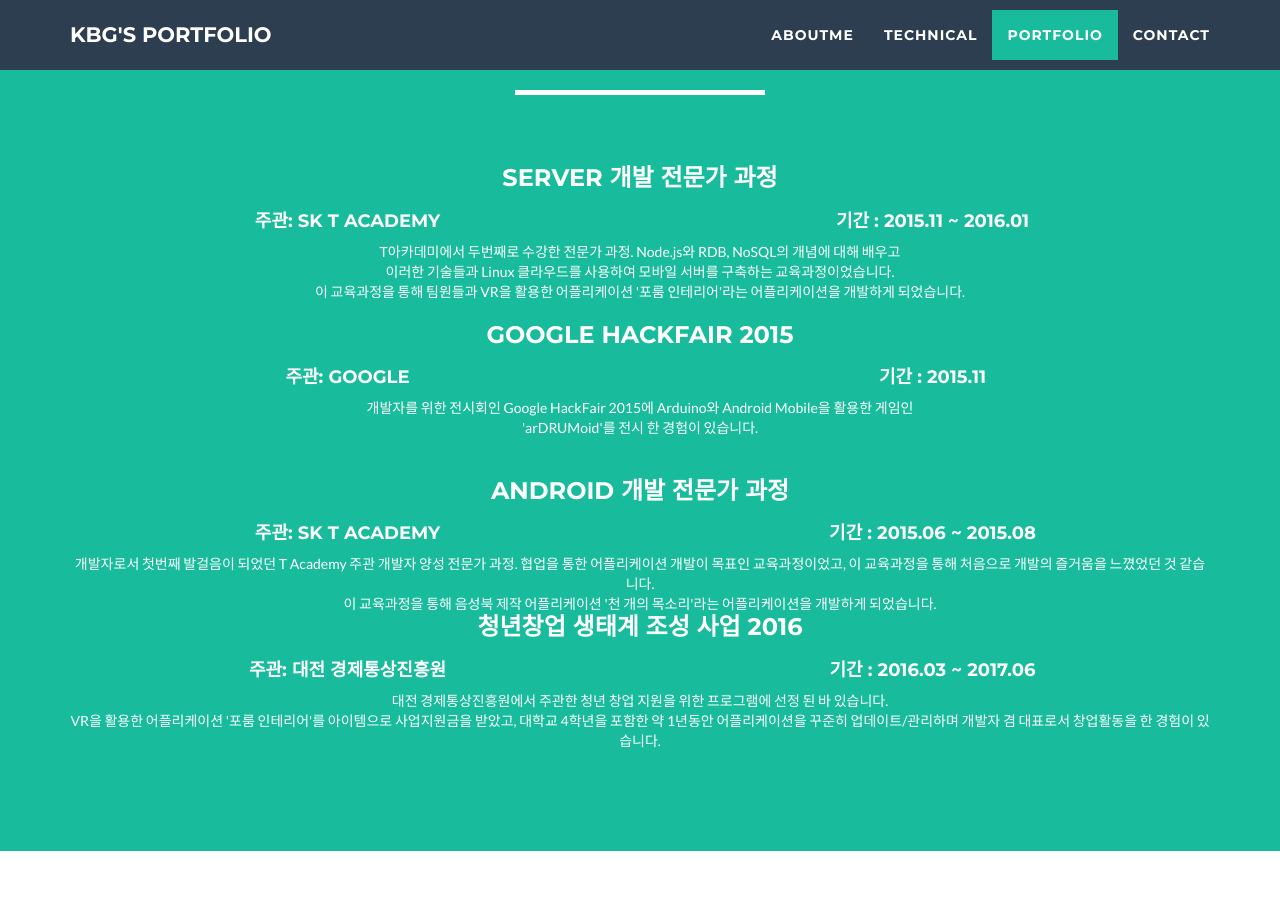
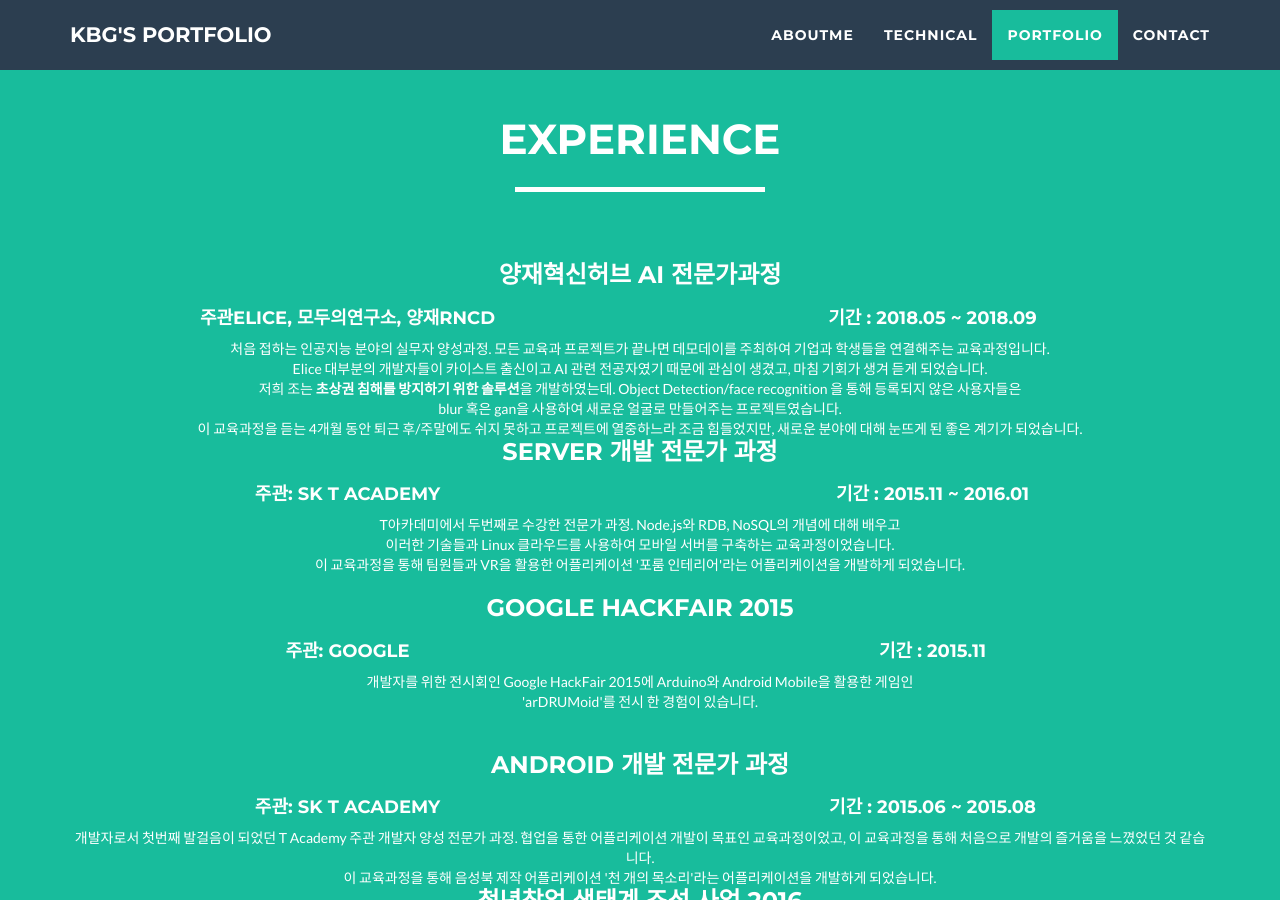
Before and after one commit to k4771kim/k4771kim.github.io, a Jekyll site: the page portfolio.html, which Jekyll copies as it is, in a window 1280 px wide and 900 px high, scrolled down 3446 px. Built offline with Jekyll 4.4.1, drawn with Linux system fonts in a browser that asks for light colours; nearby versions of some CDN libraries; some of the changed text lies outside the part shown.

Commit message:
update portfolio

```diff
--- a/portfolio.html
+++ b/portfolio.html
@@ -1,5 +1,6 @@
 <!DOCTYPE html>
 <html>
+
 <head>
 
     <meta charset="utf-8">
@@ -91,7 +92,7 @@
                     <img class="img-responsive img-centered" src="/assets/profile3.png" alt=""> <br />
                 </div>
                 <div class="col-sm-4 text-center">
-                        <h4 >개발자 김보균입니다!</h4>
+                    <h4>개발자 김보균입니다!</h4>
 
                     저에 대해 궁금해 해주셔서 감사합니다! <br>
                     간단하게 저에 대해 소개해 드릴게요.<br>
@@ -99,7 +100,8 @@
                     그동안 개발 공부를 했고, 다양한 프로젝트를 했습니다.<br>
                     그 중에는 공모전을 위한 것도 있었고, 창업을 위한 것들도 있었습니다.<br>
                     팀원들과 그 결과물로 창업을 위해 달려본 경험도 있습니다.<br>
-                        제가 그동안 해 오던 프로젝트는  <a href="#portfolio">여기</a>에서 구경시켜 드릴게요.
+                    제가 그동안 해 오던 프로젝트는 <a href="#portfolio">여기</a>에서 구경시켜 드릴게요.<br>
+                    지금은 코딩교육 플랫폼 <a href="https://www.elice.io">Elice</a>에서 모바일 리드개발자로 활동하고 있습니다.
                     <br><br>
                 </div>
                 <div class="col-sm-4">
@@ -129,14 +131,16 @@
             </div>
             <div class="row">
                 <div class="col-lg-12">
-
                     저는 학생일 때부터 새로운 언어/기술을 익히는 데 두려움이 없었습니다.<br>
                     주로 공모전 등에서 어필할 수 있는 모바일 SW 개발을 주로 해왔고, 이에 필요한 기술들을 중심으로 다양한 공부를 해왔습니다.<br>
-                    그 중 Android Java 개발과 Node.js를 활용한 Mobile DB 및 BackEnd 설계와 개발에는 매우 자신있습니다.<br> RDB 및 NoSQL의 설계 및 개발 경험도 있으며, 주로 Node.js와 함께 사용했습니다. <br>서비스 개발 시  Linux환경에서 Shell을 능숙하게 사용 할 수 있으며 그 외에도 C, Arduino, Ionic2를 사용하여 프로젝트를 진행한 경험이 있습니다.
+                    그 중 Android Java 개발과 Node.js를 활용한 Mobile DB 및 BackEnd 설계와 개발에는 자신있습니다.<br>
+                    최근 빠른 비지니스 수정/개발이 필요한 스타트업에서 일하면서, React Native가 대부분의 업무를 차지하는 편입니다.
+                    RDB 및 NoSQL의 설계 및 개발 경험도 있으며, 주로 Node.js와 함께 사용했습니다. <br>서비스 개발 시 Linux환경에서 Shell을 능숙하게 사용 할 수 있으며
+                    그 외에도 C, Arduino, Ionic2를 사용하여 프로젝트를 진행한 경험이 있습니다.
                     <br><br>
                 </div>
                 <div class="col-lg-12">
-                    <h3 class = "text-center">사용하는 기술</h3><br>
+                    <h3 class="text-center">사용하는 기술</h3><br>
                 </div>
                 <div class="col-xs-6 col-sm-3 text-center"> <br>
 
@@ -188,7 +192,7 @@
                 <button class="btn btn-default control" data-filter=".arduino">Arduino</button>
                 <button class="btn btn-default control" data-filter=".windows">Windows</button>
                 <br><br>
-                <hidden type="text" class="input" data-ref="input-search"/>
+                <hidden type="text" class="input" data-ref="input-search" />
 
             </div>
 
@@ -269,6 +273,7 @@
                     </a>
                 </div>
 
+
                 <div class="mix kbg ReactNative col-sm-4 portfolio-item">
                     <a href="#Madlen" class="portfolio-link" data-toggle="modal">
                         <div class="caption">
@@ -289,6 +294,16 @@
                         <img src="assets/portfolio/dionysign.png" class="img-responsive" alt="Dionysign">
                     </a>
                 </div>
+                <div class="mix kbg ReactNative col-sm-4 portfolio-item">
+                    <a href="#EliceMobile" class="portfolio-link" data-toggle="modal">
+                        <div class="caption">
+                            <div class="caption-content">
+                                <i class="fa fa-search-plus fa-3x"></i>
+                            </div>
+                        </div>
+                        <img src="assets/portfolio/elice.png" class="img-responsive" alt="Andante">
+                    </a>
+                </div>
             </div>
 
         </div>
@@ -303,6 +318,26 @@
                 </div>
             </div>
             <div class="row"><br>
+                <h3 class="text-center">양재혁신허브 AI 전문가과정 </h3>
+                <div class="col-sm-6 text-center">
+                    <h4> <b>주관</b>Elice, 모두의연구소, 양재RNCD </h4>
+                </div>
+                <div class="col-sm-6 text-center">
+                    <h4> <b>기간</b> : 2018.05 ~ 2018.09 </h4>
+                </div>
+                <br>
+                <br>
+
+                <div class="col-lg-12 text-center">
+                    처음 접하는 인공지능 분야의 실무자 양성과정. 모든 교육과 프로젝트가 끝나면 데모데이를 주최하여 기업과 학생들을 연결해주는 교육과정입니다. <br>
+                    Elice 대부분의 개발자들이 카이스트 출신이고 AI 관련 전공자였기 때문에 관심이 생겼고, 마침 기회가 생겨 듣게 되었습니다.<br>
+                    저희 조는 <b>초상권 침해를 방지하기 위한 솔루션</b>을 개발하였는데. Object Detection/face recognition 을 통해 등록되지 않은 사용자들은<br>
+                    blur 혹은 gan을 사용하여 새로운 얼굴로 만들어주는 프로젝트였습니다.<br>
+                    이 교육과정을 듣는 4개월 동안 퇴근 후/주말에도 쉬지 못하고 프로젝트에 열중하느라 조금 힘들었지만, 새로운 분야에 대해 눈뜨게 된 좋은 계기가 되었습니다.
+                </div>
+                <br>
+                <!--  --><br><br>
+
                 <h3 class="text-center"> Server 개발 전문가 과정 </h3>
                 <div class="col-sm-6 text-center">
                     <h4> <b>주관</b>: SK T Academy </h4>
@@ -314,7 +349,8 @@
                 <br>
 
                 <div class="col-lg-12 text-center">
-                T아카데미에서 두번째로 수강한 전문가 과정. Node.js와 RDB, NoSQL의 개념에 대해 배우고<br> 이러한 기술들과 Linux 클라우드를 사용하여 모바일 서버를 구축하는 교육과정이었습니다. <br> 이 교육과정을 통해 팀원들과 VR을 활용한 어플리케이션 '포룸 인테리어'라는 어플리케이션을 개발하게 되었습니다. <br>
+                    T아카데미에서 두번째로 수강한 전문가 과정. Node.js와 RDB, NoSQL의 개념에 대해 배우고<br> 이러한 기술들과 Linux 클라우드를 사용하여 모바일 서버를 구축하는
+                    교육과정이었습니다. <br> 이 교육과정을 통해 팀원들과 VR을 활용한 어플리케이션 '포룸 인테리어'라는 어플리케이션을 개발하게 되었습니다. <br>
                 </div>
                 <br>
                 <!--  --><br><br>
@@ -346,7 +382,8 @@
                     <br>
 
                     <div class="col-lg-12 text-center">
-                     개발자로서 첫번째 발걸음이 되었던 T Academy 주관 개발자 양성 전문가 과정. 협업을 통한 어플리케이션 개발이 목표인 교육과정이었고, 이 교육과정을 통해 처음으로 개발의 즐거움을 느꼈었던 것 같습니다.<br> 이 교육과정을 통해 음성북 제작 어플리케이션 '천 개의 목소리'라는 어플리케이션을 개발하게 되었습니다.
+                        개발자로서 첫번째 발걸음이 되었던 T Academy 주관 개발자 양성 전문가 과정. 협업을 통한 어플리케이션 개발이 목표인 교육과정이었고, 이 교육과정을 통해 처음으로
+                        개발의 즐거움을 느꼈었던 것 같습니다.<br> 이 교육과정을 통해 음성북 제작 어플리케이션 '천 개의 목소리'라는 어플리케이션을 개발하게 되었습니다.
                     </div>
                     <br><br>
 
@@ -362,7 +399,8 @@
 
                     <div class="col-lg-12 text-center">
                         대전 경제통상진흥원에서 주관한 청년 창업 지원을 위한 프로그램에 선정 된 바 있습니다. <br>
-                    VR을 활용한 어플리케이션 '포룸 인테리어'를 아이템으로 사업지원금을 받았고, 대학교 4학년을 포함한 약 1년동안 어플리케이션을 꾸준히 업데이트/관리하며 개발자 겸 대표로서 창업활동을 한 경험이 있습니다.
+                        VR을 활용한 어플리케이션 '포룸 인테리어'를 아이템으로 사업지원금을 받았고, 대학교 4학년을 포함한 약 1년동안 어플리케이션을 꾸준히 업데이트/관리하며 개발자 겸
+                        대표로서 창업활동을 한 경험이 있습니다.
                     </div>
                     <br>
 
@@ -447,12 +485,15 @@
                         <ul class="list-inline">
                             <li>
 
-                                       <a href="https://www.facebook.com/bogyun.kim.71" class="btn-social btn-outline"><span class="sr-only">Facebook</span><i class="fa fa-fw fa-facebook"></i></a>
+                                <a href="https://www.facebook.com/bogyun.kim.71" class="btn-social btn-outline"><span
+                                        class="sr-only">Facebook</span><i class="fa fa-fw fa-facebook"></i></a>
                             </li>
-                                   <a href="http://k4771kim.github.io" class="btn-social btn-outline"><span class="sr-only">Git Blog</span><i class="fa fa-fw fa-github-alt"></i></a>
+                            <a href="http://k4771kim.github.io" class="btn-social btn-outline"><span class="sr-only">Git
+                                    Blog</span><i class="fa fa-fw fa-github-alt"></i></a>
                             </li>
                             <li>
-                                   <a href="https://github.com/k4771kim" class="btn-social btn-outline"><span class="sr-only">Github</span><i class="fa fa-fw fa-github"></i></a>
+                                <a href="https://github.com/k4771kim" class="btn-social btn-outline"><span class="sr-only">Github</span><i
+                                        class="fa fa-fw fa-github"></i></a>
                             </li>
 
                             </li>
@@ -507,11 +548,13 @@
                                     </strong>
                                 </li>
                                 <li> Download:
-                                <strong><a href="https://play.google.com/store/apps/details?id=gyun.bo.voice_of_thousands_1&hl=ko">Google Playstore</a>
+                                    <strong><a href="https://play.google.com/store/apps/details?id=gyun.bo.voice_of_thousands_1&hl=ko">Google
+                                            Playstore</a>
                                     </strong>
                                 </li>
                             </ul>
-                        <button type="button" class="btn btn-default" data-dismiss="modal"><i class="fa fa-times"></i> Close</button>
+                            <button type="button" class="btn btn-default" data-dismiss="modal"><i class="fa fa-times"></i>
+                                Close</button>
                         </div>
                     </div>
 
@@ -553,11 +596,13 @@
                                     </strong>
                                 </li>
                                 <li> Download:
-                                    <strong><a href="https://play.google.com/store/apps/details?id=com.forroom.suhyemin.kimbogyun.songmin&hl=ko">Google Playstore</a>
+                                    <strong><a href="https://play.google.com/store/apps/details?id=com.forroom.suhyemin.kimbogyun.songmin&hl=ko">Google
+                                            Playstore</a>
                                     </strong>
                                 </li>
                             </ul>
-                            <button type="button" class="btn btn-default" data-dismiss="modal"><i class="fa fa-times"></i> Close</button>
+                            <button type="button" class="btn btn-default" data-dismiss="modal"><i class="fa fa-times"></i>
+                                Close</button>
                         </div>
                     </div>
                 </div>
@@ -596,7 +641,8 @@
                                         </strong>
                                     </li>
                                 </ul>
-                                <button type="button" class="btn btn-default" data-dismiss="modal"><i class="fa fa-times"></i> Close</button>
+                                <button type="button" class="btn btn-default" data-dismiss="modal"><i class="fa fa-times"></i>
+                                    Close</button>
                         </div>
                     </div>
                 </div>
@@ -634,11 +680,13 @@
                                     </strong>
                                 </li>
                                 <li> Download:
-                                        <strong><a href="https://play.google.com/store/apps/details?id=seop.gyun.recipedia&hl=ko">Google Playstore</a>
+                                    <strong><a href="https://play.google.com/store/apps/details?id=seop.gyun.recipedia&hl=ko">Google
+                                            Playstore</a>
                                     </strong>
                                 </li>
                             </ul>
-                                <button type="button" class="btn btn-default" data-dismiss="modal"><i class="fa fa-times"></i> Close</button>
+                            <button type="button" class="btn btn-default" data-dismiss="modal"><i class="fa fa-times"></i>
+                                Close</button>
                         </div>
                     </div>
                 </div>
@@ -665,7 +713,8 @@
                             <br>
                             담당 업무 : Hybrid Webapp(Ionic2), Backend, Database
                             <br><br>
-                                <button type="button" class="btn btn-default" data-dismiss="modal"><i class="fa fa-times"></i> Close</button>
+                            <button type="button" class="btn btn-default" data-dismiss="modal"><i class="fa fa-times"></i>
+                                Close</button>
                         </div>
                     </div>
                 </div>
@@ -692,7 +741,8 @@
                             <br>
                             담당 업무 : React Native(Hybrid Android, IOS)
                             <br><br>
-                                <button type="button" class="btn btn-default" data-dismiss="modal"><i class="fa fa-times"></i> Close</button>
+                            <button type="button" class="btn btn-default" data-dismiss="modal"><i class="fa fa-times"></i>
+                                Close</button>
                         </div>
                     </div>
                 </div>
@@ -719,7 +769,46 @@
                             <br>
                             담당 업무 : React Native(Hybrid Android, IOS), Backend(Node.js), Database(MongoDB)
                             <br><br>
-                                <button type="button" class="btn btn-default" data-dismiss="modal"><i class="fa fa-times"></i> Close</button>
+                            <button type="button" class="btn btn-default" data-dismiss="modal"><i class="fa fa-times"></i>
+                                Close</button>
+                        </div>
+                    </div>
+                </div>
+            </div>
+        </div>
+    </div>
+    <div class="portfolio-modal modal fade" id="EliceMObile" tabindex="-1" role="dialog" aria-hidden="true">
+        <div class="modal-content">
+            <div class="close-modal" data-dismiss="modal">
+                <div class="lr">
+                    <div class="rl">
+                    </div>
+                </div>
+            </div>
+            <div class="container">
+                <div class="row">
+                    <div class="col-lg-8 col-lg-offset-2">
+                        <div class="modal-body">
+                            <h2>Madlen</h2>
+                            <hr class="star-primary">
+                            <img src="assets/portfolio/elice_view.png" class="img-responsive img-centered" alt="">
+                            <p> Elice Mobile
+                            </p>
+                            <br>
+                            담당 업무 : React Native(Android, IOS)
+                            <ul class="list-inline item-details">
+                                <li>App Store:
+                                    <strong><a href="https://play.google.com/store/apps/details?id=com.elicemobile">Android</a>
+                                    </strong>
+                                    ,
+                                    <strong><a href="https://itunes.apple.com/kr/app/엘리스-elice-코딩-교실/id1385442544?mt=8">IOS</a>
+                                    </strong>
+                                </li>
+                            </ul>
+
+                            <br><br>
+                            <button type="button" class="btn btn-default" data-dismiss="modal"><i class="fa fa-times"></i>
+                                Close</button>
                         </div>
                     </div>
                 </div>
@@ -746,7 +835,8 @@
                             <br>
                             담당 업무 : Android, Windows Form(c#)
                             <br><br>
-                                <button type="button" class="btn btn-default" data-dismiss="modal"><i class="fa fa-times"></i> Close</button>
+                            <button type="button" class="btn btn-default" data-dismiss="modal"><i class="fa fa-times"></i>
+                                Close</button>
                         </div>
                     </div>
                 </div>
@@ -759,12 +849,12 @@
     <script src="https://ajax.googleapis.com/ajax/libs/jquery/1.11.2/jquery.min.js"></script>
     <script src="/js/jquery.easy-pie-chart.js"></script>
     <script>
-        $(function() {
+        $(function () {
             $('.chart').easyPieChart({
 
                 // barColor:'#2C3E50'
-            scaleColor:false,
-            lineWidth:7
+                scaleColor: false,
+                lineWidth: 7
             });
         });
     </script>
@@ -797,7 +887,7 @@
                 duration: 350
             },
             callbacks: {
-                onMixClick: function() {
+                onMixClick: function () {
                     // Reset the search if a filter is clicked
 
                     if (this.matches('[data-filter]')) {
@@ -809,7 +899,7 @@
 
         // Set up a handler to listen for "keyup" events from the search input
 
-            inputSearch.addEventListener('keyup', function() {
+        inputSearch.addEventListener('keyup', function () {
             var searchValue;
 
             if (inputSearch.value.length < 3) {
@@ -825,7 +915,7 @@
 
             clearTimeout(keyupTimeout);
 
-                keyupTimeout = setTimeout(function() {
+            keyupTimeout = setTimeout(function () {
                 filterByString(searchValue);
             }, 350);
         });
```
Also changed, not shown: assets/portfolio/elice.png (added), assets/portfolio/elice_view.png (added). Lines whose indentation alone changed are shown as unchanged.
